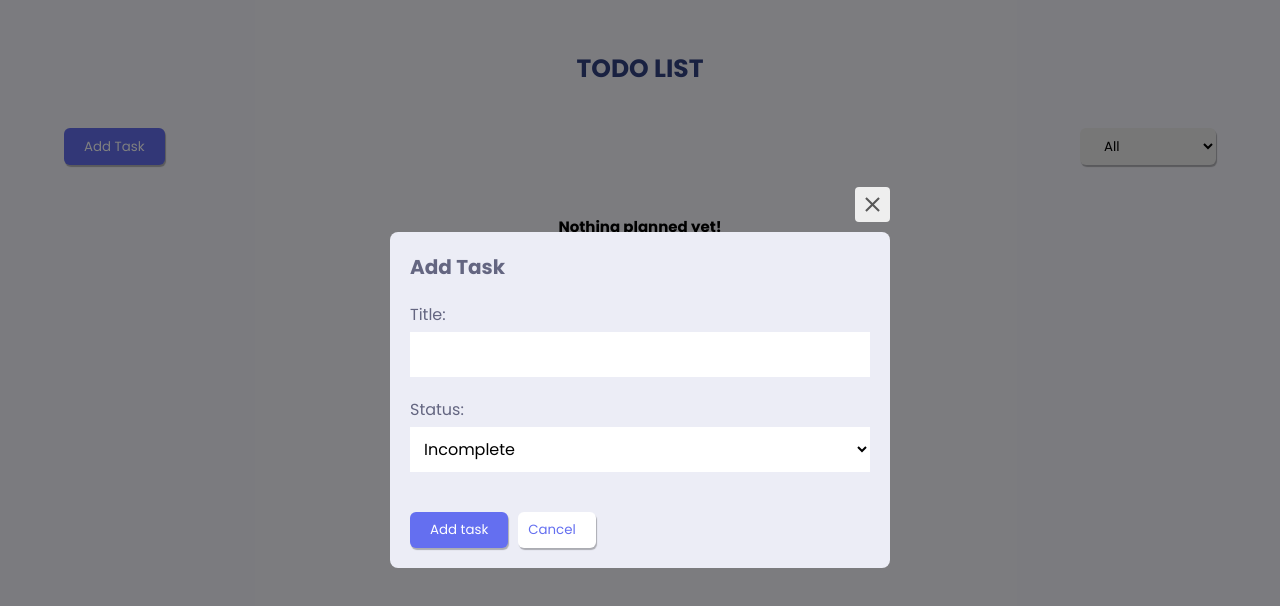
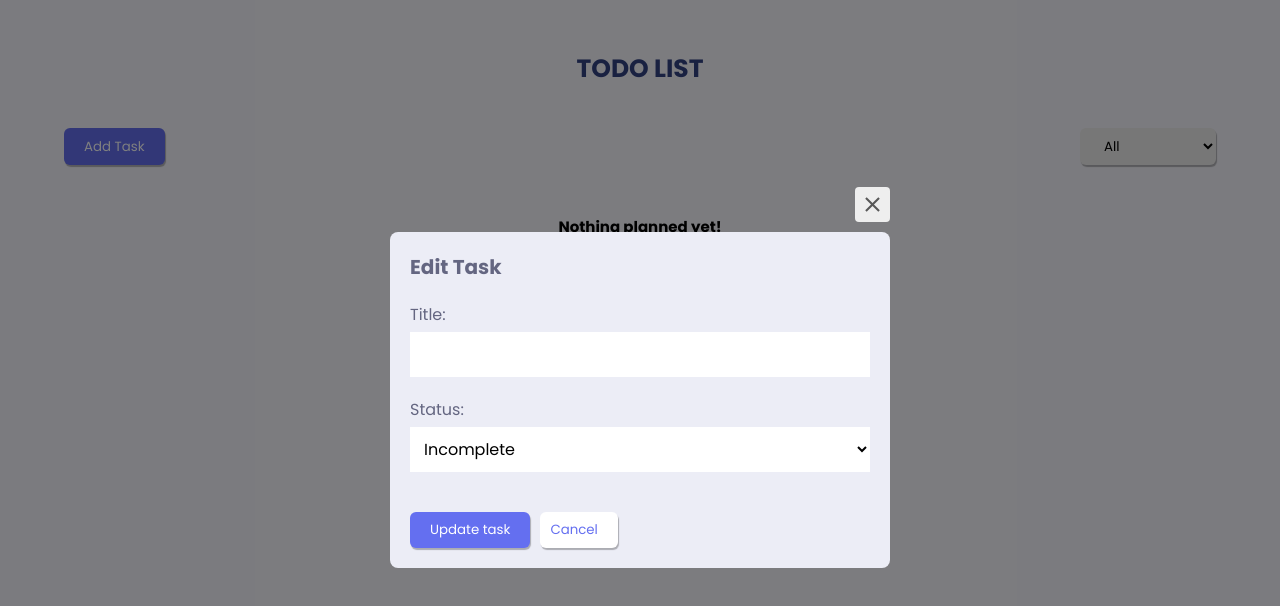
Before and after one commit to d-zucho/todo-app-yt, a React (Vite) app: page / in a window 1280 px wide. Both pictures are taken after a click on the button "Add Task". Shown: the top 606 px of the page. Built offline with nearby package versions, Linux system fonts and the light colour scheme.

Commit message:
start edit and delete todo functionality

```diff
--- a/src/components/Modal.jsx
+++ b/src/components/Modal.jsx
@@ -8,7 +8,7 @@ import { useDispatch } from 'react-redux'
 import { v4 as uuidv4 } from 'uuid'
 import { toast } from 'react-hot-toast'
 
-function Modal({ open, handleModal }) {
+function Modal({ type, open, handleModal }) {
   //* states
   const [title, setTitle] = useState('')
   const [status, setStatus] = useState('incomplete')
@@ -25,6 +25,7 @@ function Modal({ open, handleModal }) {
 
     // make sure both fields are filled; if true, dispatch the action
     if (title && status) {
+      if (type === 'add') {
         dispatch(
           addTodo({
             id: uuidv4(),
@@ -39,8 +40,10 @@ function Modal({ open, handleModal }) {
         handleModal(false)
         //* close modal
         toast.success('Task added successfully')
-    } else {
-      toast.error('Please fill in all fields')
+      }
+    }
+    if (type === 'update') {
+      console.log('Updating Task!')
     }
   }
 
@@ -59,7 +62,9 @@ function Modal({ open, handleModal }) {
               <MdOutlineClose className='close-icon' />
             </div>
             <form onSubmit={handleSubmit} className='modal-form'>
-              <h1 className='formTitle'>Add Task</h1>
+              <h1 className='formTitle'>
+                {type === 'add' ? 'Add a new task' : 'Edit task'}
+              </h1>
               <div className='form-group'>
                 <label className='form-label' htmlFor='title'>
                   Title:{' '}
@@ -92,7 +97,7 @@ function Modal({ open, handleModal }) {
                   role='button'
                   // onClick={() => handleModal(false)}
                 >
-                  Add task
+                  {type === 'add' ? 'Add' : 'Update'} task
                 </Button>
                 <Button
                   onClick={() => handleModal(false)}
--- a/src/components/Todo.jsx
+++ b/src/components/Todo.jsx
@@ -1,17 +1,20 @@
 // import { useState } from 'react'
 import { format } from 'date-fns'
 import { MdDelete, MdEdit } from 'react-icons/md'
+import { useDispatch } from 'react-redux'
+import { deleteTodo } from '../slices/todoSlice.js'
+import { Toaster, toast } from 'react-hot-toast'
+// import actions set up in the todoSlice.js file
 import '../styles/todo.styles.css'
+import { useState } from 'react'
 
 function Todo({ todo, statusHandler }) {
+  const dispatch = useDispatch()
+  const [updateModalOpen, setUpdateModalOpen] = useState(false)
+
   const handleDelete = (id) => {
-    console.log('delete')
-    console.log(todo.id, id)
-  }
-
-  const handleEdit = (id) => {
-    console.log('edit')
-    console.log(todo.id, id)
+    dispatch(deleteTodo(todo.id))
+    toast.success('Todo deleted successfully')
   }
 
   return (
```
Lines whose indentation alone changed are shown as unchanged.
